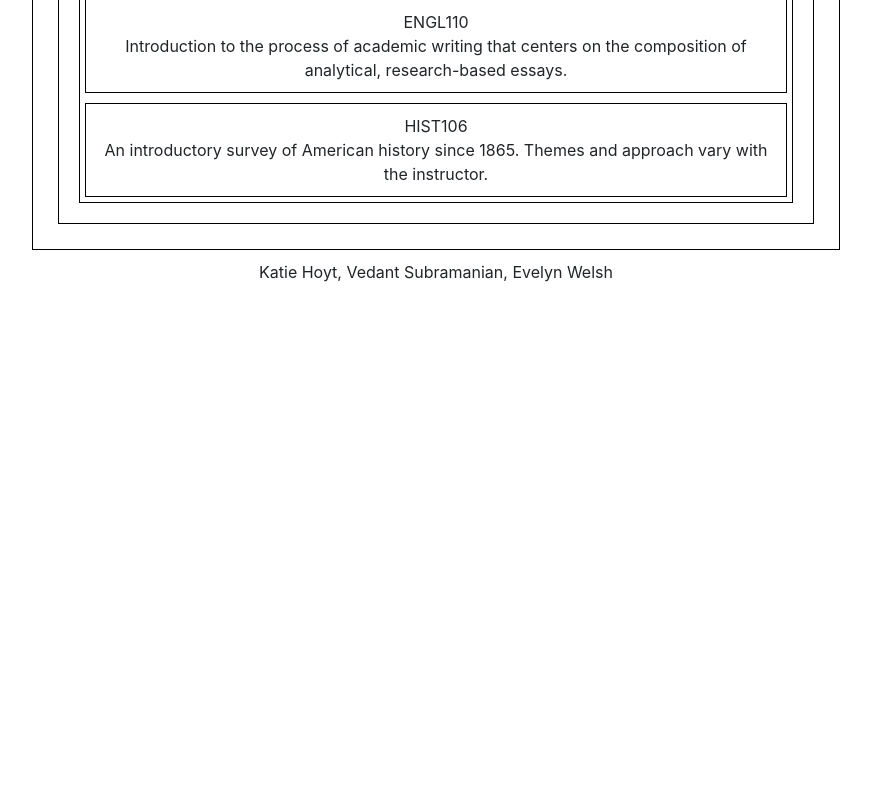
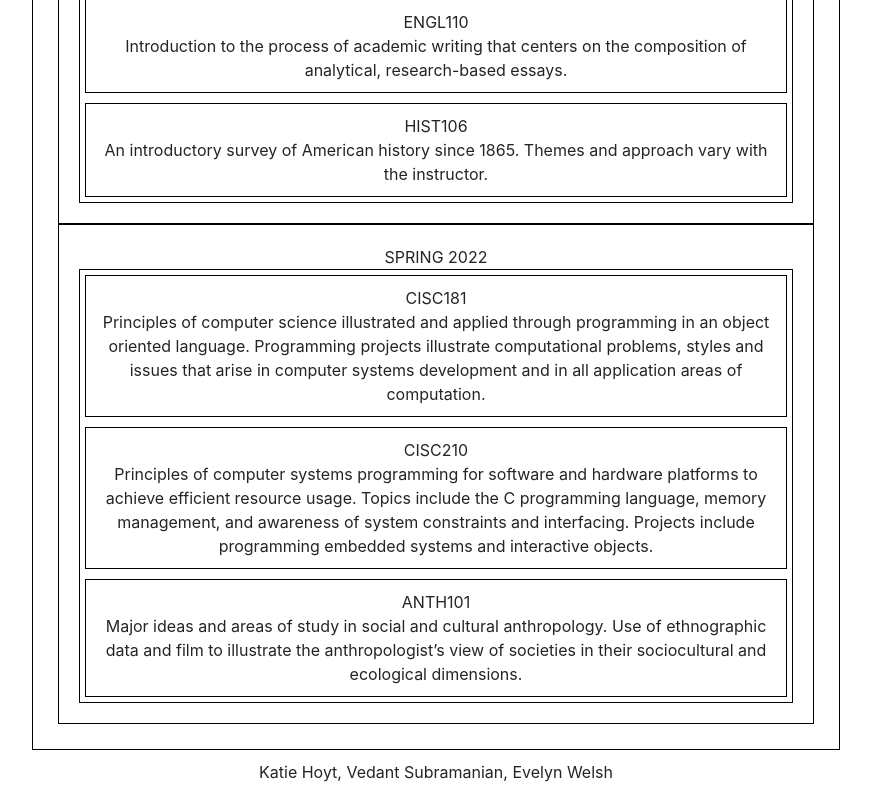
Before and after one commit to UD-CISC275-S22/cis-scheduler-team-10, a React (Create React App) app: page / in a window 1280 px wide. Shown: the part 674-1474 px from the top of the page, without its empty margins (204-1075 px from the left). Before the commit the page ends 974 px from the top, so only its background shows below. Built offline with nearby package versions, Linux system fonts and the light colour scheme.

Commit message:
The semesters in the degree plan show up, will edit appearance a bit later

```diff
--- a/src/DegreePlanComponent.tsx
+++ b/src/DegreePlanComponent.tsx
@@ -2,6 +2,7 @@ import React from "react";
 import { Col, Container, Row } from "react-bootstrap";
 import { SemesterComponent } from "./SemesterComponent";
 import { Plan } from "./interfaces/plan";
+import { Semester } from "./interfaces/semester";
 
 export function DegreePlanComponent({
     degreePlan
@@ -20,9 +21,14 @@ export function DegreePlanComponent({
             <div style={{ padding: "5px" }}>
                 <Row>
                     <Col>
-                        <SemesterComponent
-                            semester={degreePlan.semesters[0]}
-                        ></SemesterComponent>
+                        {degreePlan.semesters.map((sem: Semester) => (
+                            <div key={sem.semesterName}>
+                                {" "}
+                                <SemesterComponent
+                                    semester={sem}
+                                ></SemesterComponent>
+                            </div>
+                        ))}
                     </Col>
                 </Row>
             </div>
```
